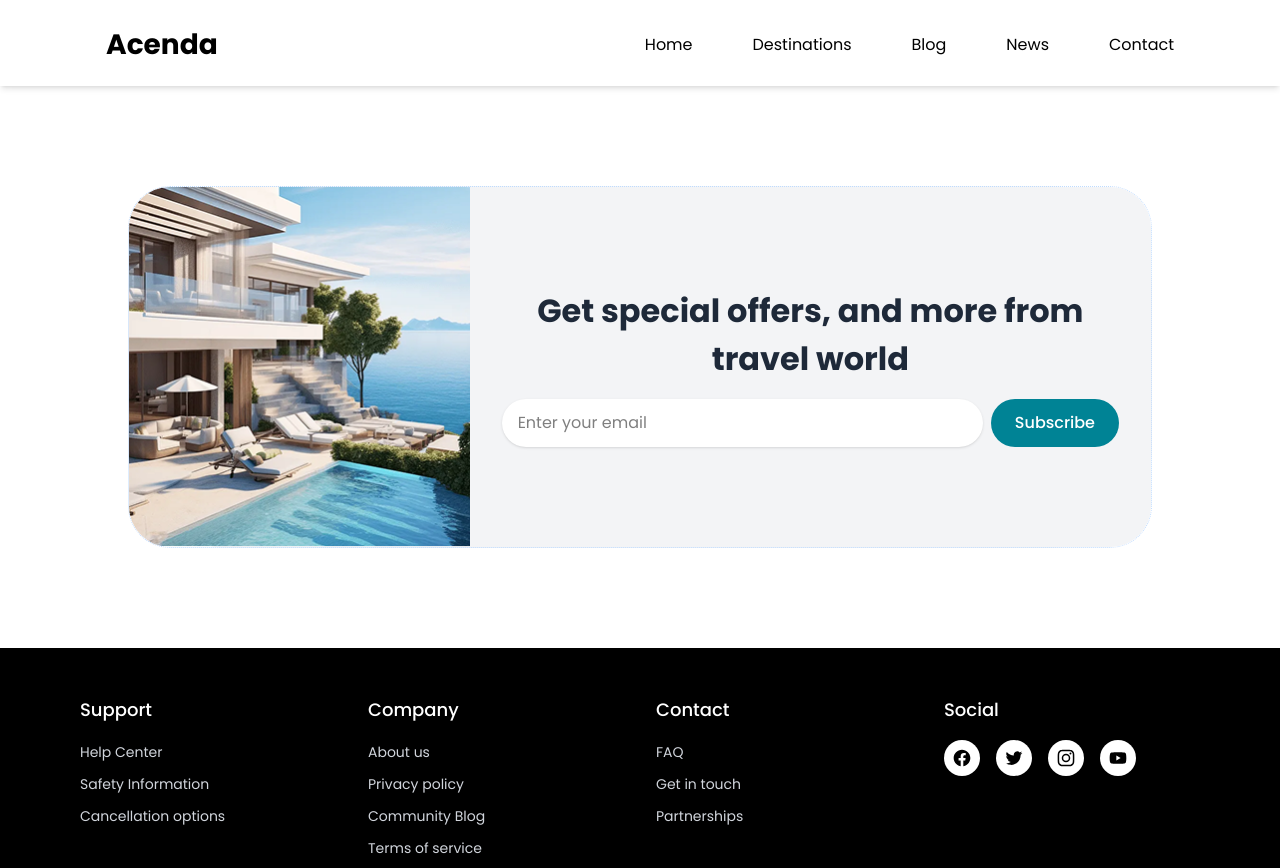
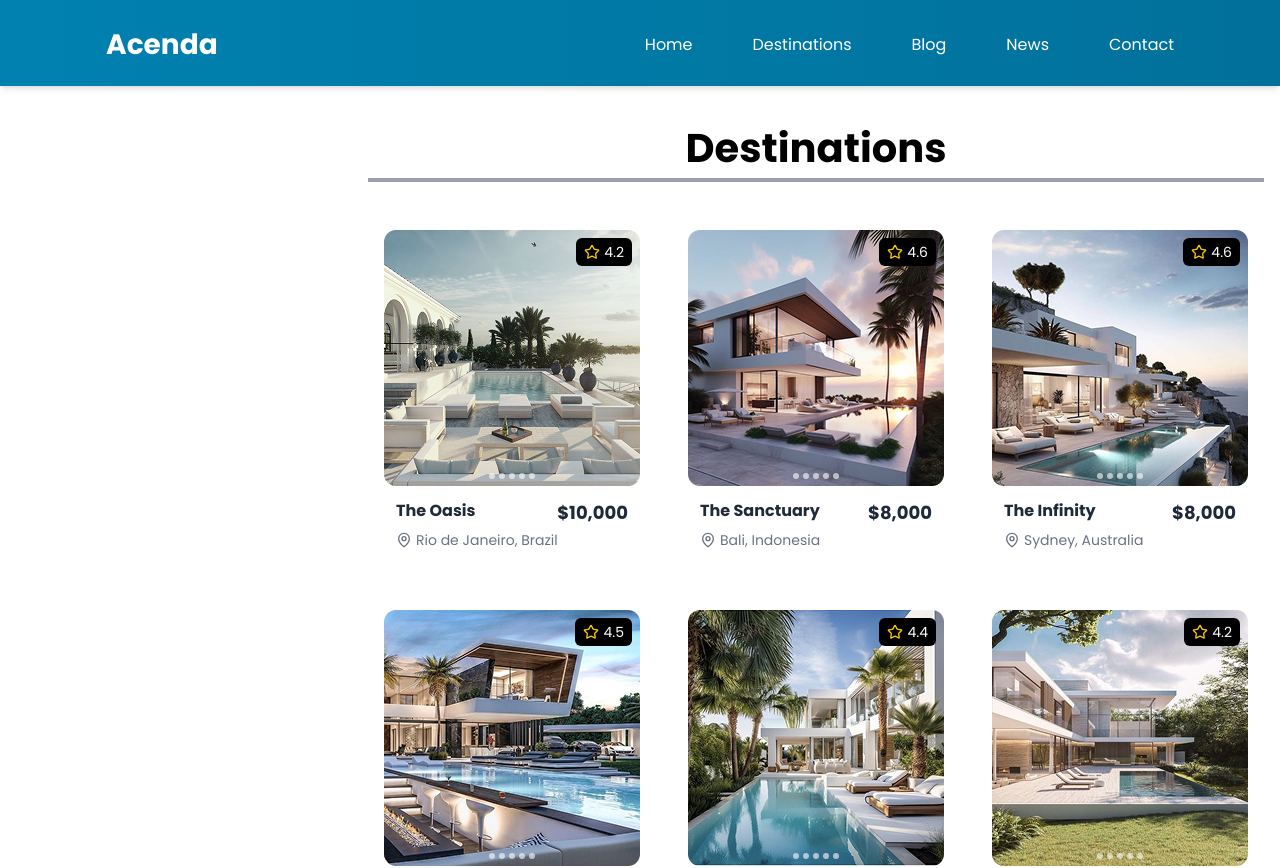
Before and after one commit to Iam-samyog/Acenda, a React (Vite) app: page /destinations in a window 1280 px wide. Shown: the top 868 px of the page. Built offline with nearby package versions, Linux system fonts and the light colour scheme.

Commit message:
Made changes on the Nav and on the destinations

```diff
--- a/src/Destinations/Destinations.jsx
+++ b/src/Destinations/Destinations.jsx
@@ -1,24 +1,32 @@
-import React from 'react'
-import Nav from './Nav'
-import SubscriptionComponent from '../components/SubscriptionComponent'
-import Footer from '../Footer'
+import React from "react";
+import Nav from "./Nav";
+import SubscriptionComponent from "../components/SubscriptionComponent";
+import Footer from "../Footer";
+import ListDestinations from "./ListDestinations";
 
 const Destinations = () => {
   return (
     <>
-
-    <div className="sticky top-0 z-50 bg-white pb-5 shadow-md">
-      <Nav/>
-      </div>
-      <div className='my-[100px]'>
-      <SubscriptionComponent/>
-      </div>
-      <div className='mt-[100px]'><Footer/></div>
+      <div className="sticky top-0 z-50 bg-gradient-to-r from-[#0081B0] to-[#01719B]  pb-5 shadow-md">
+        <Nav /></div>
+        <div className="container mx-auto max-w-[1350px]">
+          <div className="flex flex-wrap justify-between items-center">
+            <div className=""></div>
+            <div className="">
+              <ListDestinations />
+            </div>
+          </div>
+        </div>
 
 
+      <div className="my-[100px]">
+          <SubscriptionComponent />
+        </div>
+        <div className="mt-[100px]">
+          <Footer />
+        </div>
+    </>
+  );
+};
 
-    </>
-  )
-}
-
-export default Destinations
+export default Destinations;
--- /dev/null
+++ b/src/Destinations/ListDestinations.jsx
@@ -0,0 +1,214 @@
+import React from 'react'
+import { StarIcon, MapPinIcon, ChevronRightIcon } from 'lucide-react';
+const ListDestinations = () => {
+    const properties = [
+        {
+           id:crypto.randomUUID(),
+          name: 'The Oasis',
+          price: '$10,000',
+          location: 'Rio de Janeiro, Brazil',
+          rating: 4.2,
+          imageUrl: '/public/img/Property/Rectangle 6.png',
+          row: 1,
+          col: 1
+        },
+        {
+           id:crypto.randomUUID(),
+          name: 'The Sanctuary',
+          price: '$8,000',
+          location: 'Bali, Indonesia',
+          rating: 4.6,
+          imageUrl: '/public/img/Property/Rectangle 6 (1).png',
+          row: 1,
+          col: 2
+        },
+        {
+           id:crypto.randomUUID(),
+          name: 'The Infinity',
+          price: '$8,000',
+          location: 'Sydney, Australia',
+          rating: 4.6,
+          imageUrl: '/public/img/Property/Rectangle 6 (2).png',
+          row: 1,
+          col: 3
+        },
+        {
+           id:crypto.randomUUID(),
+          name: 'La Maison',
+          price: '$8,000',
+          location: 'Barcelona, Spain',
+          rating: 4.5,
+          imageUrl: '/public/img/Property/Rectangle 6 (3).png',
+          row: 1,
+          col: 4
+        },
+        {
+           id:crypto.randomUUID(),
+          name: 'Serenity Shores',
+          price: '$7,000',
+          location: 'Sydney, Australia',
+          rating: 4.4,
+          imageUrl: '/public/img/Property/Rectangle 6 (4).png',
+          row: 2,
+          col: 1
+        },
+        {
+           id:crypto.randomUUID(),
+          name: 'Azure Haven',
+          price: '$8,000',
+          location: 'Barcelona, Spain',
+          rating: 4.2,
+          imageUrl: '/public/img/Property/Rectangle 6 (5).png',
+          row: 2,
+          col: 2
+        },
+        {
+           id:crypto.randomUUID(),
+          name: 'Ocean Breeze',
+          price: '$7,000',
+          location: 'Bali, Indonesia',
+          rating: 4.6,
+          imageUrl: '/public/img/Property/Rectangle 6 (6).png',
+          row: 2,
+          col: 3
+        },
+        {
+           id:crypto.randomUUID(),
+          name: 'Palm Breeze',
+          price: '$6,000',
+          location: 'Phuket, Thailand',
+          rating: 4.8,
+          imageUrl: '/public/img/Property/Rectangle 6 (7).png',
+          row: 2,
+          col: 4
+        },
+        {
+           id:crypto.randomUUID(),
+          name: 'The Oasis',
+          price: '$10,000',
+          location: 'Rio de Janeiro, Brazil',
+          rating: 4.2,
+          imageUrl: '/public/img/Property/Rectangle 6.png',
+          row: 1,
+          col: 1
+        },
+        {
+           id:crypto.randomUUID(),
+          name: 'The Sanctuary',
+          price: '$8,000',
+          location: 'Bali, Indonesia',
+          rating: 4.6,
+          imageUrl: '/public/img/Property/Rectangle 6 (1).png',
+          row: 1,
+          col: 2
+        },
+        {
+           id:crypto.randomUUID(),
+          name: 'The Infinity',
+          price: '$8,000',
+          location: 'Sydney, Australia',
+          rating: 4.6,
+          imageUrl: '/public/img/Property/Rectangle 6 (2).png',
+          row: 1,
+          col: 3
+        },
+        {
+           id:crypto.randomUUID(),
+          name: 'La Maison',
+          price: '$8,000',
+          location: 'Barcelona, Spain',
+          rating: 4.5,
+          imageUrl: '/public/img/Property/Rectangle 6 (3).png',
+          row: 1,
+          col: 4
+        },
+        {
+           id:crypto.randomUUID(),
+          name: 'Serenity Shores',
+          price: '$7,000',
+          location: 'Sydney, Australia',
+          rating: 4.4,
+          imageUrl: '/public/img/Property/Rectangle 6 (4).png',
+          row: 2,
+          col: 1
+        },
+        {
+           id:crypto.randomUUID(),
+          name: 'Azure Haven',
+          price: '$8,000',
+          location: 'Barcelona, Spain',
+          rating: 4.2,
+          imageUrl: '/public/img/Property/Rectangle 6 (5).png',
+          row: 2,
+          col: 2
+        },
+        {
+           id:crypto.randomUUID(),
+          name: 'Ocean Breeze',
+          price: '$7,000',
+          location: 'Bali, Indonesia',
+          rating: 4.6,
+          imageUrl: '/public/img/Property/Rectangle 6 (6).png',
+          row: 2,
+          col: 3
+        },
+        {
+           id:crypto.randomUUID(),
+          name: 'Palm Breeze',
+          price: '$6,000',
+          location: 'Phuket, Thailand',
+          rating: 4.8,
+          imageUrl: '/public/img/Property/Rectangle 6 (7).png',
+          row: 2,
+          col: 4
+        }
+    ]
+  return (
+    <>
+     <div className="max-w-7xl mx-auto px-4 py-8">
+          <h1 className="text-[40px]  font-bold text-center border-b-4 border-gray-400  mb-8">Destinations</h1>
+
+          <div className="grid grid-cols-1 md:grid-cols-2 lg:grid-cols-3 gap-4 ">
+            {properties.map((property) => (
+              <div key={property.id} className="bg-white px-4 py-4  rounded-lg overflow-hidden hover:shadow-2xl ">
+                <div className="relative">
+                  <img
+                    src={property.imageUrl}
+                    alt={property.name}
+                    className="w-full  h-48 md:h-full object-cover"
+                  />
+                  <div className="absolute top-2 right-2 bg-black bg-opacity-90 text-white px-2 py-1 rounded-md flex items-center">
+                    <StarIcon className="w-4 h-4 mr-1 text-yellow-400 " />
+                    <span className="text-sm">{property.rating}</span>
+                  </div>
+                  <div className="absolute bottom-2 left-0 right-0 flex justify-center">
+                    <div className="flex space-x-1">
+                      {[...Array(5)].map((_, i) => (
+                        <div key={i} className="w-1.5 h-1.5 bg-white rounded-full opacity-60"></div>
+                      ))}
+                    </div>
+                  </div>
+                </div>
+
+                <div className="p-3">
+                  <div className="flex justify-between items-start mb-1">
+                    <h3 className="font-bold text-gray-800">{property.name}</h3>
+                    <span className="font-bold text-gray-800 text-[18px]">{property.price}</span>
+                  </div>
+                  <div className="flex items-center text-gray-500 text-sm">
+                    <MapPinIcon className="w-4 h-4 mr-1" />
+                    <span>{property.location}</span>
+                  </div>
+                </div>
+              </div>
+            ))}
+          </div>
+
+
+        </div>
+
+    </>
+  )
+}
+
+export default ListDestinations
--- a/src/Destinations/Nav.jsx
+++ b/src/Destinations/Nav.jsx
@@ -7,7 +7,7 @@ const Nav= () => {
   const navitems = ['Home', 'Destinations', 'Blog', 'News', 'Contact']
 
   return (
-    <nav className="text-black">
+    <nav className="text-white bg-gradient-to-r from-[#0081B0] to-[#01719B]">
       <div className="container mx-auto max-w-[1100px] px-4">
         <div className="flex justify-between pt-6 items-center">
           {/* Logo */}
```
Also changed, not shown: src/Destinations/SearchDestinations.jsx (added).
